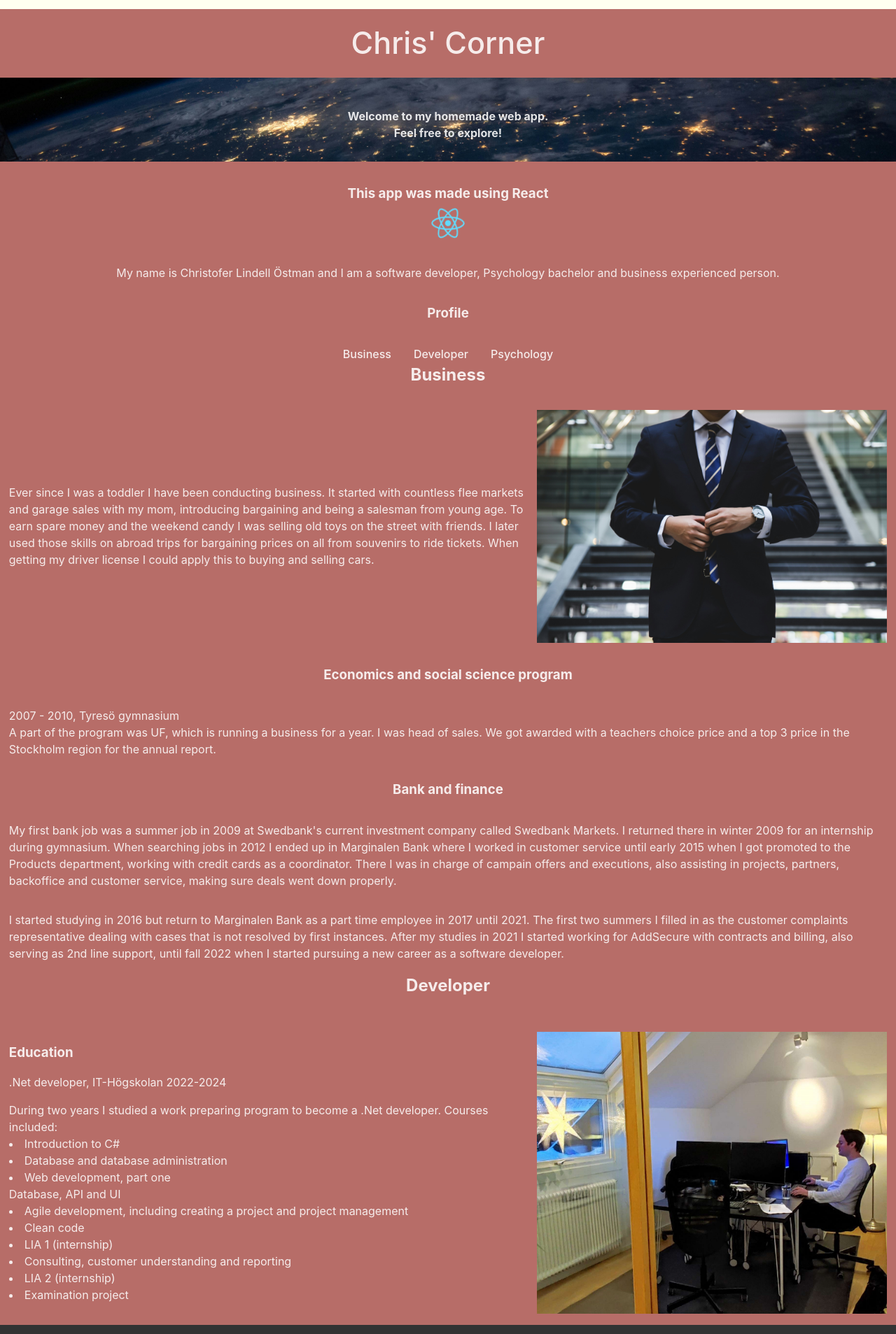
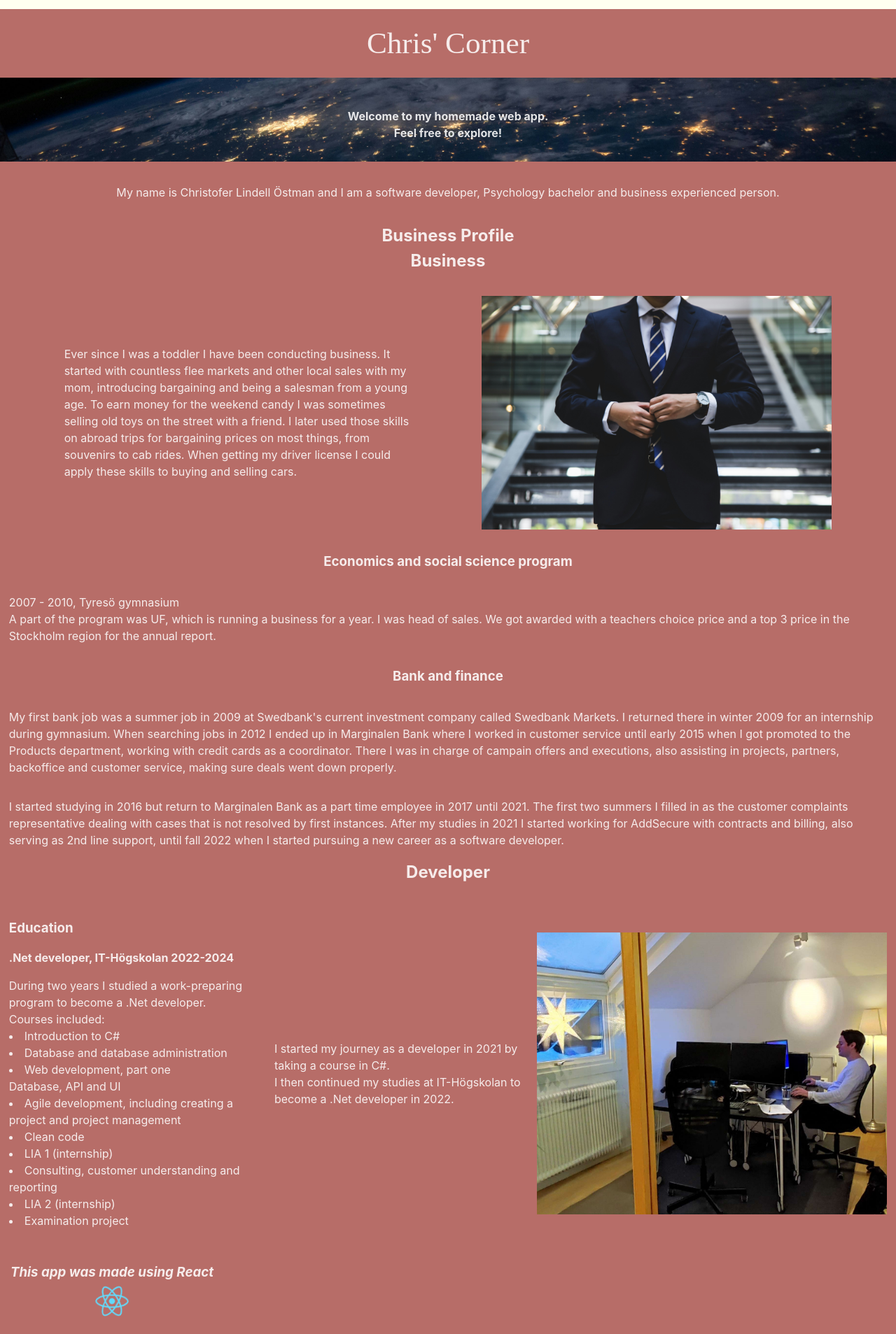
Before and after one commit to ChrisPlaceInSpace/cv, a React (Vite) app in the folder practice-cv/: page /home in a window 1280 px wide. Shown: the part 113-2020 px from the top of the page at 70% size. Built offline with nearby package versions, Linux system fonts and the light colour scheme.

Commit message:
More CSS on Home page

```diff
--- a/practice-cv/src/CSS/Business.css
+++ b/practice-cv/src/CSS/Business.css
@@ -12,9 +12,13 @@ h1{
 .business-profile {
     flex-direction: row-reverse;
     gap: 1rem;
+    justify-content: space-evenly;
 }
 .business-img {
     max-width: 500px;
+}
+.business-text{
+    width: 40%;
 }
 @media screen and (max-width: 768px) {
     .business-profile {
@@ -25,5 +29,8 @@ h1{
         object-fit: cover;
         width: 80%;
     }
+    .business-text{
+        width: 100%;
+    }
 
 }
--- a/practice-cv/src/CSS/Developer.css
+++ b/practice-cv/src/CSS/Developer.css
@@ -15,6 +15,9 @@
 .education-container {
     gap: 1rem;
 }
+.education-container h5 {
+    font-size: 1rem;
+}
 
 @media screen and (max-width: 768px) {
     .developer-content {
--- a/practice-cv/src/CSS/Home.css
+++ b/practice-cv/src/CSS/Home.css
@@ -1,35 +1,27 @@
 
 .home-container {
-    display: flex;
-    flex-direction: column;
     width: 100%;
     height: 100%;
 }
 
 .body-container {
-    display: flex;
-    flex-direction: column;
-    align-items: center;
     gap: 2rem;
 }
 .body-container p{
     padding: 0 0.8rem;
 }
 .profile-container {
-    gap: 2rem;
+    display: none;
 }
-
-.headline-container {
-    display: flex;
-    flex-direction: column;
+#profile {
+    font-size: 1.5em;
 }
-
 .headline {
     display: flex;
     font-size: 2rem;
     font-weight: 500;
     margin: 2% 0;
-    /* font: san-serif; */
+    font-family: "Lucida Handwriting","Brush Script MT" , cursive;
 
 }
 .intro-text {
@@ -57,6 +49,11 @@
     align-items: center;
     /* background-color: #282c34; */
     width: 25%;
+    margin: 2rem 0;
+}
+.react-container h3{
+    font-style: italic;
+
 }
 .react-logo-container {
     display: flex;
@@ -70,7 +67,7 @@
     animation: spin 7s linear infinite;
 }
 
-@media screen and (max-width: 600px){
+@media screen and (max-width: 768px){
     .home-container{
         flex-direction: column;
     }
@@ -87,8 +84,12 @@
     }
     .react-container {
         width: 100%;
+        font-size: 0.8rem;
     }
     .profile-container {
+        display: flex;
+        margin-bottom: 2rem;
+        gap: 2rem;
 
     }
 
--- a/practice-cv/src/CSS/main.css
+++ b/practice-cv/src/CSS/main.css
@@ -8,7 +8,6 @@
 :root {
   font-family: Inter, system-ui, Avenir, Helvetica, Arial, sans-serif;
   line-height: 1.5;
-
 
   color-scheme: light dark;
   color: rgba(255, 255, 255, 0.87);
@@ -33,9 +32,6 @@ a {
   font-weight: 500;
   color: rgba(255, 255, 255, 0.87);
   text-decoration: none;
-}
-a:hover {
-  color: black;
 }
 p {
   font-weight: 400;
--- a/practice-cv/src/Components/business.jsx
+++ b/practice-cv/src/Components/business.jsx
@@ -8,12 +8,14 @@ export default function Business() {
             <h2 id='business'>Business</h2>
             <div className='business-profile flex flex-center'>
                 <img src={BusinessPic} alt="Business picture" className="business-img" />
+                <div className='business-text flex flex-column'>
                 <p>Ever since I was a toddler I have been conducting business.
-                    It started with countless flee markets and garage sales with my mom, introducing bargaining and being a salesman from young age.
-                    To earn spare money and the weekend candy I was selling old toys on the street with friends.
-                    I later used those skills on abroad trips for bargaining prices on all from souvenirs to ride tickets. When getting my
-                    driver license I could apply this to buying and selling cars.
+                    It started with countless flee markets and other local sales with my mom, introducing bargaining and being a salesman from a young age.
+                    To earn money for the weekend candy I was sometimes selling old toys on the street with a friend.
+                    I later used those skills on abroad trips for bargaining prices on most things, from souvenirs to cab rides. When getting my
+                    driver license I could apply these skills to buying and selling cars.
                 </p>
+                </div>
                 </div>
                 <h3>Economics and social science program</h3>
                 <p>2007 - 2010, Tyresö gymnasium
--- a/practice-cv/src/Components/developer.jsx
+++ b/practice-cv/src/Components/developer.jsx
@@ -7,13 +7,15 @@ export default function Developer() {
     <div className='developer-container flex flex-column flex-center color-primary'>
       <h2 id='developer'>Developer</h2>
       <div className='developer-content flex flex-center'>
-        <img src={pic} alt="Developer" className="developer-img"/>
-        <p></p>
+        <img src={pic} alt="Developer" className="developer-img" />
+        <p>I started my journey as a developer in 2021 by taking a course in C#.<br />
+          I then continued my studies at IT-Högskolan to become a .Net developer in 2022.<br />
+        </p>
         <div className='education-container flex flex-column'>
           <h3>Education</h3>
-        <p>.Net developer, IT-Högskolan 2022-2024</p>
-        <p> During two years I studied a work preparing program to become a .Net developer.
-          Courses included:<br/>
+          <h5>.Net developer, IT-Högskolan 2022-2024</h5>
+          <div> During two years I studied a work-preparing program to become a .Net developer.<br />
+            Courses included:<br />
             <li>Introduction to C#</li>
             <li>Database and database administration</li>
             <li>Web development, part one<p>Database, API and UI</p></li>
@@ -23,7 +25,7 @@ export default function Developer() {
             <li>Consulting, customer understanding and reporting</li>
             <li>LIA 2 (internship)</li>
             <li>Examination project</li>
-        </p>
+          </div>
         </div>
       </div>
     </div>
--- a/practice-cv/src/Components/home.jsx
+++ b/practice-cv/src/Components/home.jsx
@@ -11,12 +11,12 @@ import Developer from './developer';
 export default function Home() {
 
     return (
-        <div className="home-container color-primary flex">
+        <div className="home-container color-primary flex flex-column">
             <Header />
-                <div className='headline-container'>
+                <div className='headline-container flex flex-center'>
                     <h1 className='headline'>Chris' Corner</h1>
                 </div>
-            <div className='body-container'>
+            <div className='body-container flex flex-column flex-center'>
                 <div className='banner-container'>
                     <img src={SpaceBanner} alt='Top space banner' className='banner-image' />
                     <div className='intro-text'>
@@ -26,16 +26,10 @@ export default function Home() {
                         </h2>
                     </div>
                 </div>
-                <div className='react-container'>
-                    <h3>This app was made using React</h3>
-                    <div className='react-logo-container'>
-                        <FaReact className='react-logo' />
-                    </div>
-                </div>
                     <p>My name is Christofer Lindell Östman and I am a software developer,
                         Psychology bachelor and business experienced person.
                     </p>
-                    <h3 id='profile'>Profile</h3>
+                    <h3 id='profile'>Business Profile</h3>
                 <div className='profile-container flex'>
                     <a href='#business'>Business</a>
                     <a href='#developer'>Developer</a>
@@ -45,6 +39,12 @@ export default function Home() {
             <Business />
             <Developer />
 
+                <div className='react-container flex flex-column flex-center'>
+                    <h3>This app was made using React</h3>
+                    <div className='react-logo-container'>
+                        <FaReact className='react-logo' />
+                    </div>
+                </div>
             <Footer />
         </div>
     );
```
Lines whose indentation alone changed are shown as unchanged.
